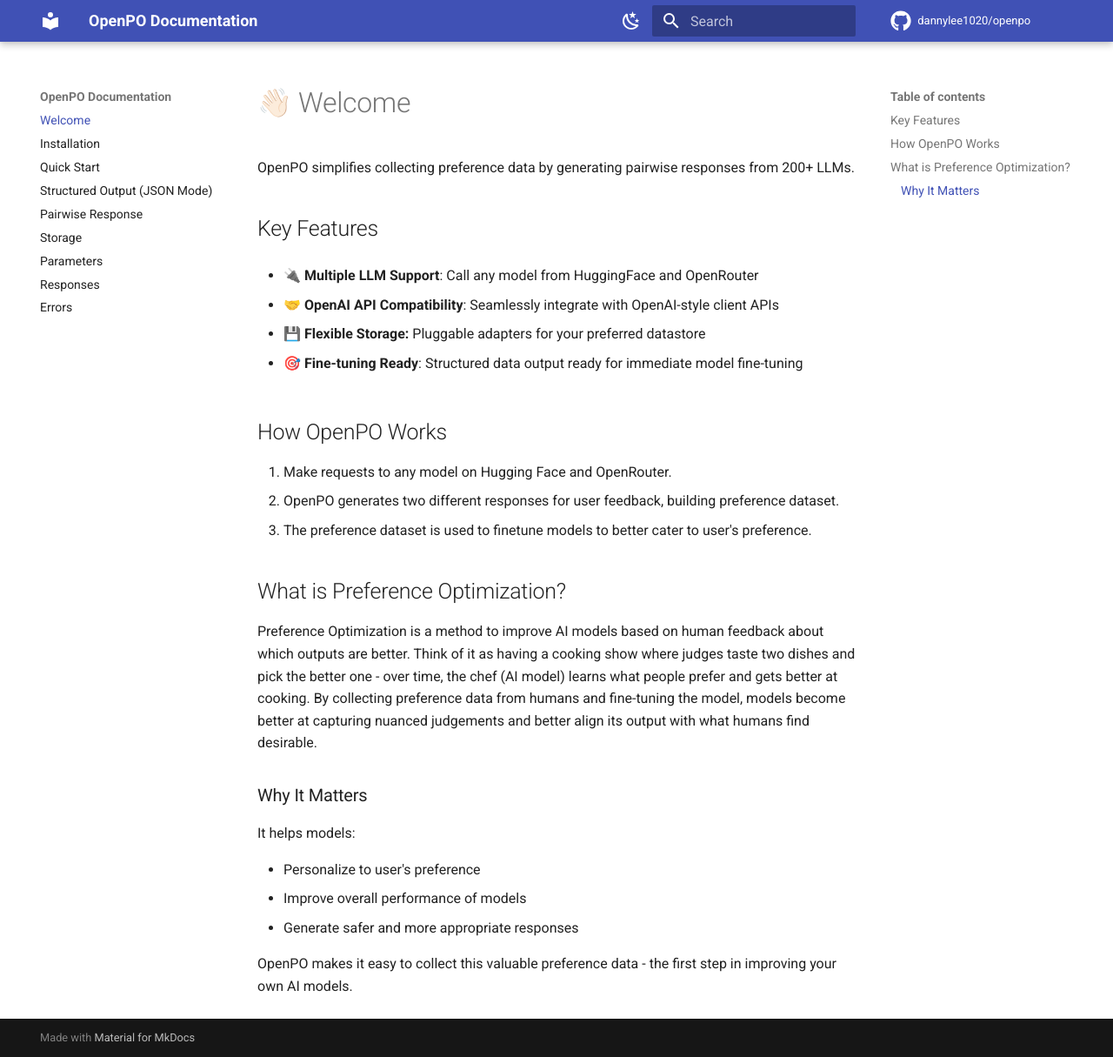
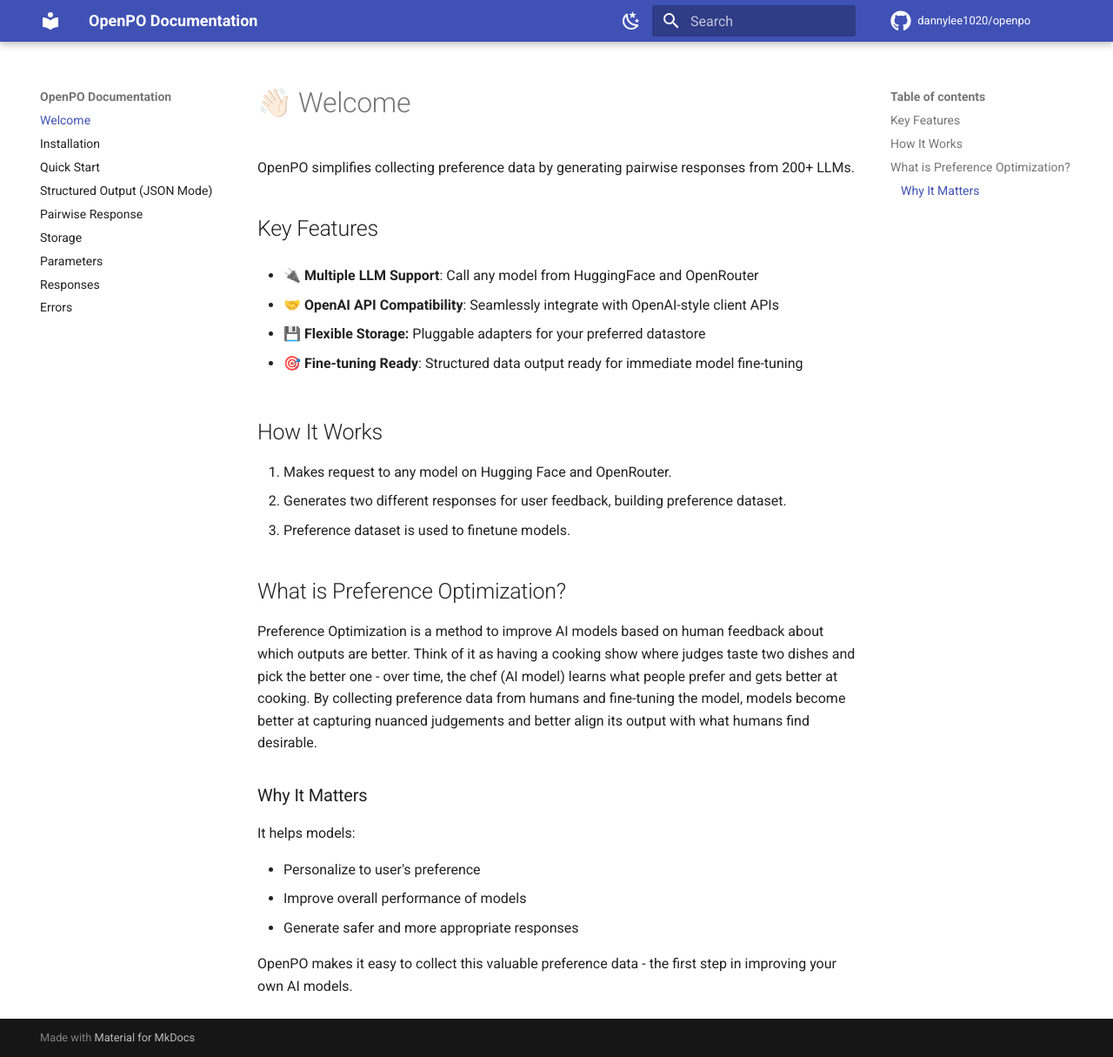
Before and after one commit to dannylee1020/openpo, an MkDocs documentation site: the page built from docs/index.md, in a window 1280 px wide and 1215 px high. Shown: the whole window at 87% size. Built offline with MkDocs 1.6.1 and Material for MkDocs 9.7.7, drawn with Linux system fonts in a browser that asks for light colours; comment, search, counter and statistics services are not loaded.

Commit message:
update welcome

```diff
--- a/docs/index.md
+++ b/docs/index.md
@@ -12,10 +12,10 @@ OpenPO simplifies collecting preference data by generating pairwise responses fr
 - 🎯 **Fine-tuning Ready**: Structured data output ready for immediate model fine-tuning
 
 
-## How OpenPO Works
-1. Make requests to any model on Hugging Face and OpenRouter.
-2. OpenPO generates two different responses for user feedback, building preference dataset.
-3. The preference dataset is used to finetune models to better cater to user's preference.
+## How It Works
+1. Makes request to any model on Hugging Face and OpenRouter.
+2. Generates two different responses for user feedback, building preference dataset.
+3. Preference dataset is used to finetune models.
 
 ## What is Preference Optimization?
 Preference Optimization is a method to improve AI models based on human feedback about which outputs are better. Think of it as having a cooking show where judges taste two dishes and pick the better one - over time, the chef (AI model) learns what people prefer and gets better at cooking. By collecting preference data from humans and fine-tuning the model, models become better at capturing nuanced judgements and better align its output with what humans find desirable.
```
